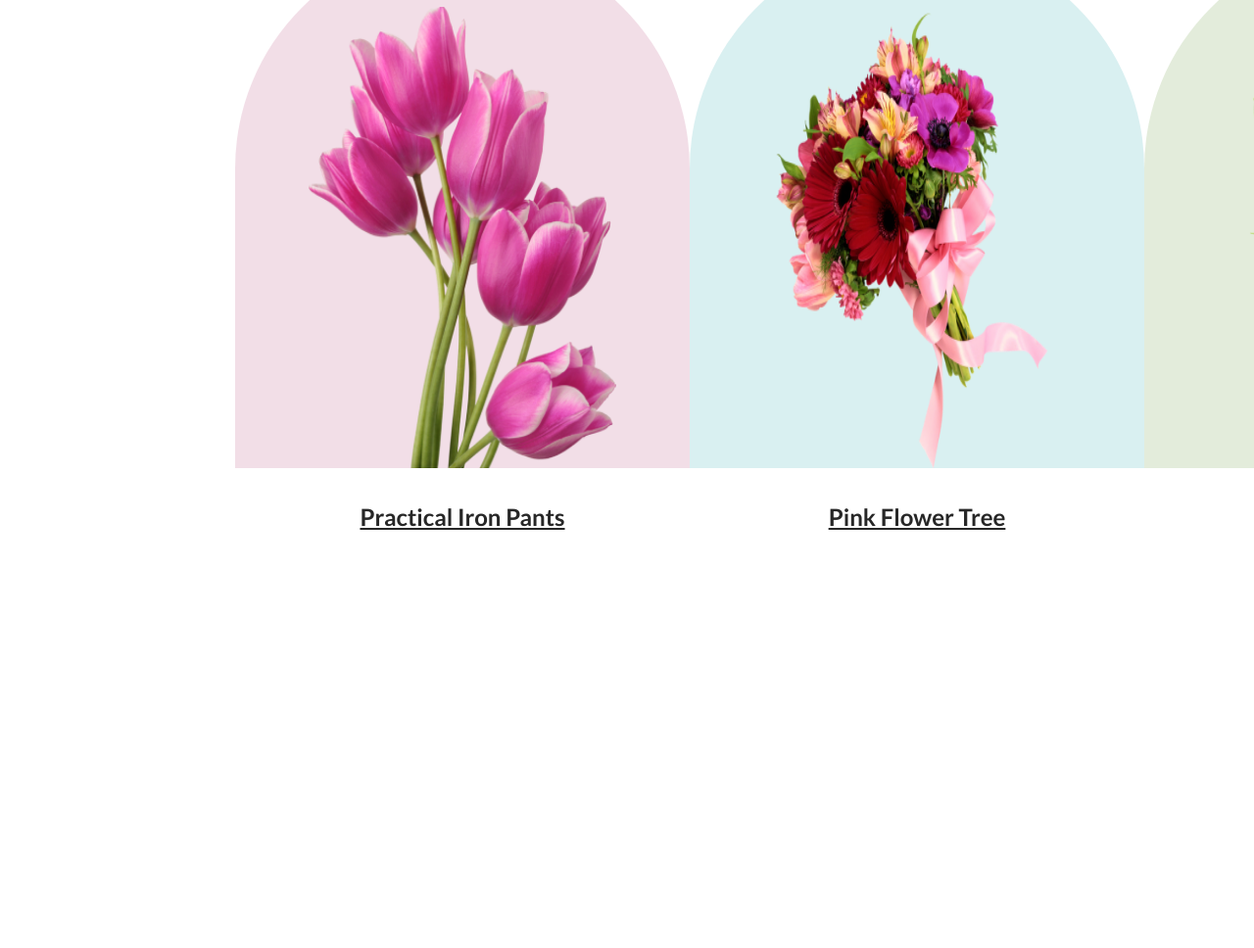
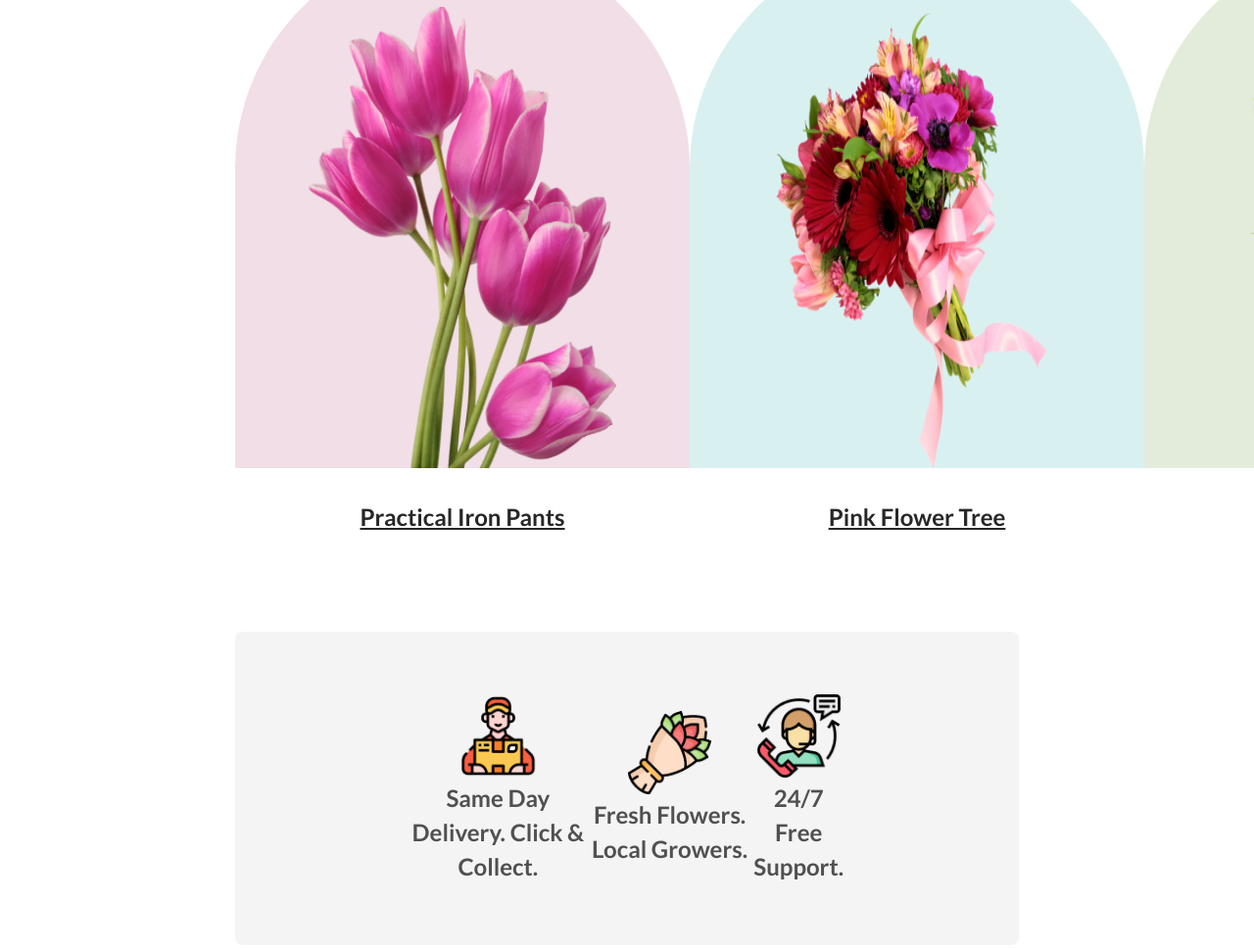
Before and after one commit to satya-ranjon/PH-cute-flower-shop, a plain HTML site: page index.html in a window 1280 px wide. Shown: the part 1636-2604 px from the top of the page at 98% size. Before the commit the page ends 2281 px from the top, so only its background shows below. Drawn offline with Linux system fonts and the light colour scheme.

Commit message:
Complite Service Section

```diff
--- a/index.html
+++ b/index.html
@@ -70,5 +70,30 @@
       </div>
     </section>
     <!-- End featured section  -->
+
+    <!-- Start Service section  -->
+    <div class="container">
+      <section class="service">
+        <div class="single_service">
+          <div class="icon">
+            <img src="./assets/images/Group 57.png" alt="icon" />
+          </div>
+          <h4 class="service_name">Same Day Delivery. Click & Collect.</h4>
+        </div>
+        <div class="single_service">
+          <div class="icon">
+            <img src="./assets/images/Group 58.png" alt="icon" />
+          </div>
+          <h4 class="service_name">Fresh Flowers. Local Growers.</h4>
+        </div>
+        <div class="single_service">
+          <div class="icon">
+            <img src="./assets/images/Group 59.png" alt="icon" />
+          </div>
+          <h4 class="service_name">24/7 Free Support.</h4>
+        </div>
+      </section>
+    </div>
+    <!-- End Service section  -->
   </main>
 </html>
--- a/style.css
+++ b/style.css
@@ -107,3 +107,29 @@ button {
   font-weight: 800;
   line-height: 35px;
 }
+
+/*  Service section styles */
+
+.service {
+  height: 320px;
+  border-radius: 8px;
+  background: rgba(39, 39, 39, 0.05);
+  padding: 0px 174px;
+  margin: 100px 0;
+  display: flex;
+  align-items: center;
+  justify-content: space-between;
+}
+.service .single_service {
+  text-align: center;
+}
+.service .single_service .icon img {
+  width: 85px;
+  height: 85px;
+}
+.service .single_service .service_name {
+  color: rgba(39, 39, 39, 0.8);
+  font-size: 24px;
+  font-weight: 600;
+  line-height: 35px;
+}
```
